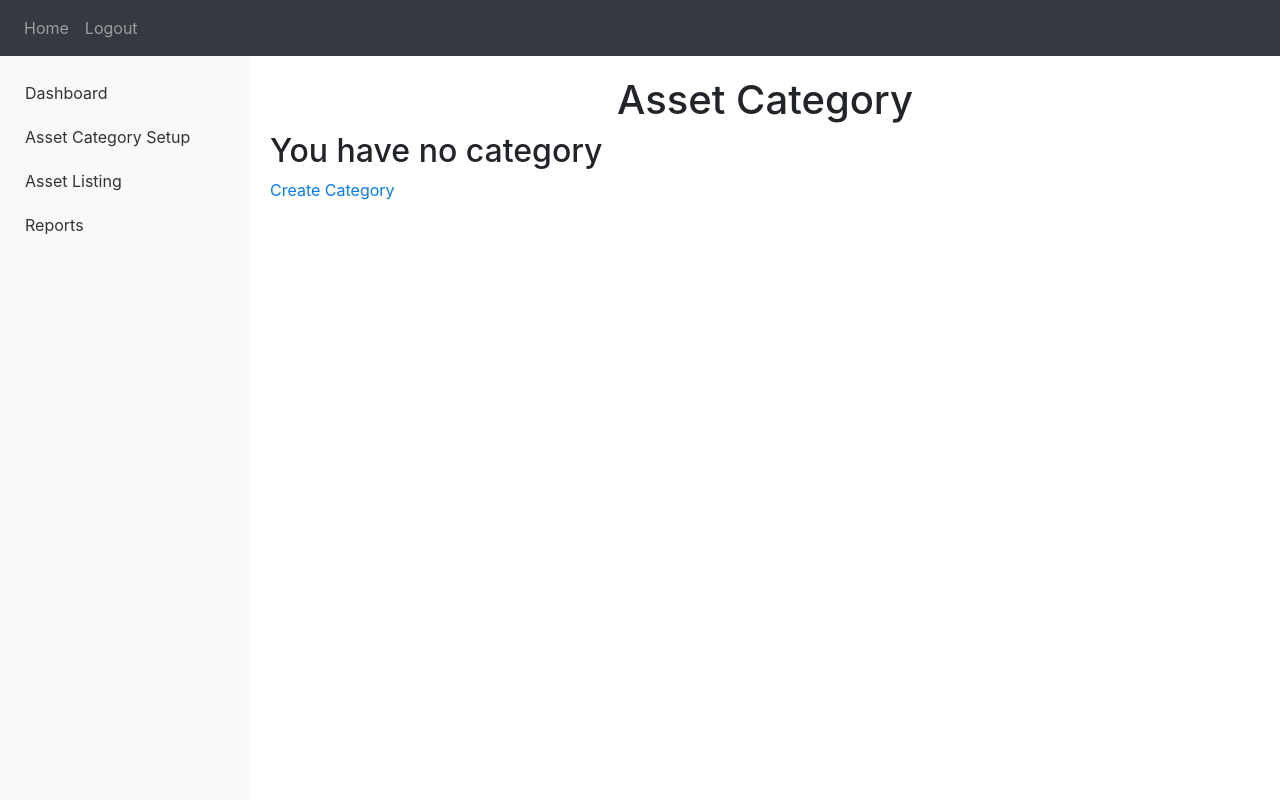
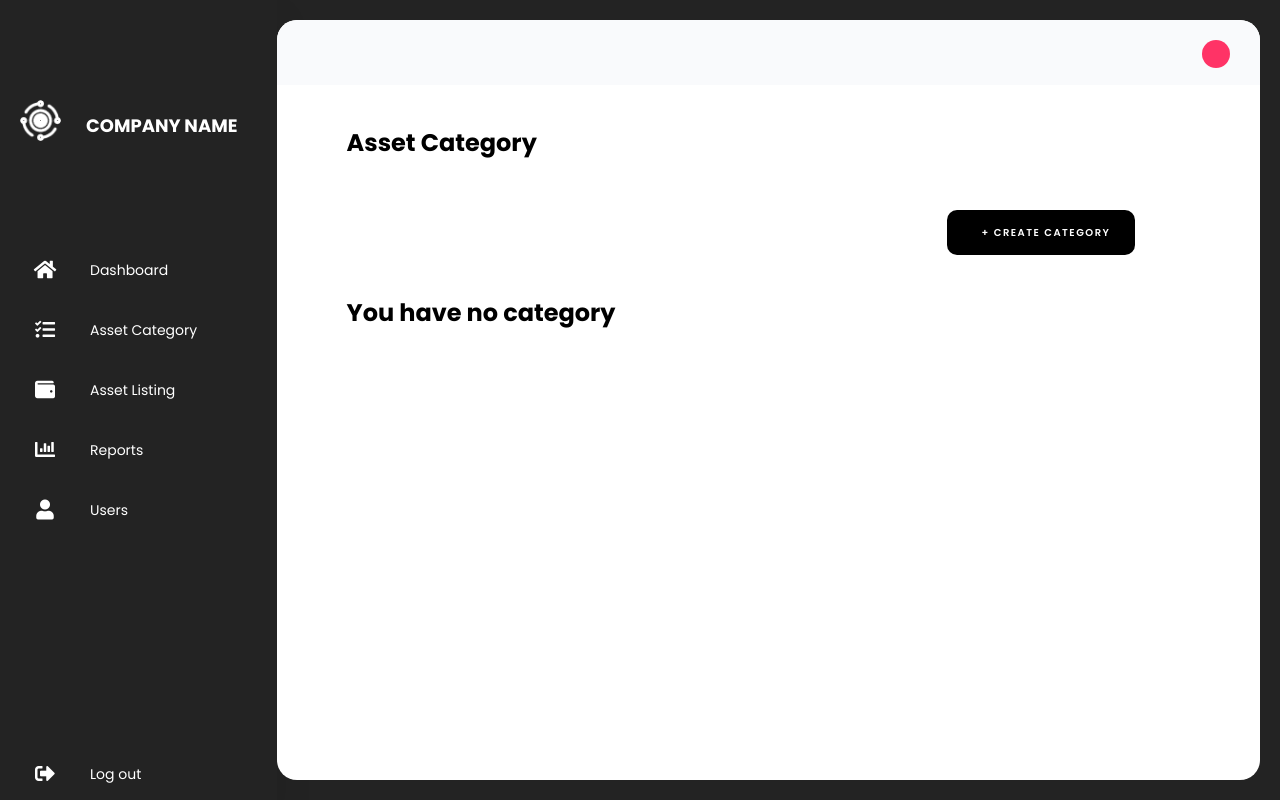
Before and after one commit to Ayushkabra09/Asset_Management_with_Depreciation, a Flask app: page /assetCategory in a window 1280 px wide. Run offline with Flask 3, Linux system fonts and the light colour scheme; the visitor is signed in with stand-in values (Sample User, id 1); data that the repository does not hold is empty; some libraries are stand-ins or nearby versions.

Commit message:
Ui changes

```diff
--- /dev/null
+++ b/website/static/index.css
@@ -0,0 +1,246 @@
+/*  import google fonts */
+@import url("https://fonts.googleapis.com/css2?family=Poppins:wght@400;500;600;700");
+*{
+  margin: 0;
+  padding: 0;
+  outline: none;
+  border: none;
+  text-decoration: none;
+  box-sizing: border-box;
+  font-family: "Poppins", sans-serif;
+}
+body{
+  background: #232323;
+}
+ul, ol {
+    list-style-type: none;
+}
+.container{
+  display: flex;
+}
+nav{
+  position: relative;
+  top: 0;
+  bottom: 0;
+  height: 100vh;
+  left: 0;
+  background: #232323;
+  width: 360px;
+  overflow: hidden;
+  box-shadow: 0 20px 35px rgba(0, 0, 0, 0.1);
+}
+.logo{
+  text-align: center;
+  display: flex;
+
+}
+.logo img{
+    width: 41.054px;
+    height: 41.055px;
+  border-radius: 50%;
+}
+.logo span{
+  font-weight: bold;
+  padding-left: 15px;
+  font-size: 18px;
+  text-transform: uppercase;
+}
+a{
+  position: relative;
+  color: #FFFFFF;
+  font-size: 14px;
+  display: table;
+  width: 280px;
+  padding: 10px;
+}
+nav .fas{
+  position: relative;
+  width: 70px;
+  height: 40px;
+  top: 14px;
+  font-size: 20px;
+  text-align: center;
+}
+.company-list{
+    margin-top: 90px;
+    margin-left: 10px;
+}
+.first-list{
+    margin-top: 85px;
+}
+.nav-item{
+  position: relative;
+  top: 12px;
+  margin-left: 10px;
+}
+a:hover{
+  background: #eee;
+  color: #232323;
+}
+.logo:hover{
+    background: #232323;
+    color: #eee;
+    transform: scale(1.1);
+}
+.logout{
+  position: absolute;
+  bottom: 0;
+}
+
+/* Main Section */
+.main{
+  position: relative;
+  /* padding: 20px; */
+  width: 100%;
+  margin-top: 20px;
+  margin-right: 20px;
+  margin-bottom: 20px;
+  background-color: #FFF;
+  border-radius: 20px;
+
+}
+.main-top{
+  display: flex;
+  height: 65px;
+  width: inherit;
+  background-color: #F9FAFC;
+  border-top-left-radius: 20px;
+  border-top-right-radius: 20px;
+}
+.main-top img{
+  position: absolute;
+  right: 0;
+  margin: 20px 30px;
+  cursor: pointer;
+}
+.main-skills{
+
+  margin-top: 40px;
+  margin-left: 70px;
+}
+.main-skills .card{
+  width: 25%;
+  margin: 10px;
+  background: #fff;
+  text-align: center;
+  border-radius: 20px;
+  padding: 10px;
+  box-shadow: 0 20px 35px rgba(0, 0, 0, 0.1);
+}
+.main-skills .card h3{
+  margin: 10px;
+  text-transform: capitalize;
+}
+.main-skills .card p{
+  font-size: 12px;
+}
+.main-skills .card button{
+  background: orangered;
+  color: #fff;
+  padding: 7px 15px;
+  border-radius: 10px;
+  margin-top: 15px;
+  cursor: pointer;
+}
+.main-skills .card button:hover{
+  background: rgba(223, 70, 15, 0.856);
+}
+.main-skills .card i{
+  font-size: 22px;
+  padding: 10px;
+}
+
+/* Courses */
+.main-course{
+  margin-top:20px ;
+  text-transform: capitalize;
+}
+.course-box{
+  width: 100%;
+  height: 300px;
+  padding: 10px 10px 30px 10px;
+  margin-top: 10px;
+  background: #fff;
+  border-radius: 10px;
+  box-shadow: 0 20px 35px rgba(0, 0, 0, 0.1);
+}
+.course-box ul{
+  list-style: none;
+  display: flex;
+}
+.course-box ul li{
+  margin: 10px;
+  color: gray;
+  cursor: pointer;
+}
+.course-box ul .active{
+  color: #000;
+  border-bottom: 1px solid #000;
+}
+.course-box .course{
+  display: flex;
+}
+.box{
+  width: 33%;
+  padding: 10px;
+  margin: 10px;
+  border-radius: 10px;
+  background: rgb(235, 233, 233);
+  box-shadow: 0 20px 35px rgba(0, 0, 0, 0.1);
+}
+.box p{
+  font-size: 12px;
+  margin-top: 5px;
+}
+.box button{
+  background: #000;
+  color: #fff;
+  padding: 7px 10px;
+  border-radius: 10px;
+  margin-top: 3rem;
+  cursor: pointer;
+}
+.box button:hover{
+  background: rgba(0, 0, 0, 0.842);
+}
+.box i{
+  font-size: 7rem;
+  float: right;
+  margin: -20px 20px 20px 0;
+}
+.html{
+  color: rgb(25, 94, 54);
+}
+.css{
+  color: rgb(104, 179, 35);
+}
+.js{
+  color: rgb(28, 98, 179);
+}
+
+.button-black{
+    width: fit-content;
+    height: 45px;
+    background-color: #000;
+    border-radius: 10px;
+    margin-top: 50px;
+    margin-bottom: 40px;
+    margin-left: 600px;
+    align-items: center;
+    padding: 8px 25px 12px 35px;
+}
+.button-black-inner-div{
+    display: flex;
+    flex-direction: column;
+}
+
+.button-text{
+    color: #FFF;
+    font-size: 10px;
+    font-style: normal;
+    font-weight: 600;
+    line-height: normal;
+    letter-spacing: 1.5px;
+    text-transform: uppercase;
+
+}
--- a/website/templates/asset_category.html
+++ b/website/templates/asset_category.html
@@ -1,7 +1,15 @@
-{% extends "base.html" %}
+{% extends "base_admin.html" %}
 {% block title %}Asset Category{% endblock %}
+{% block pageHeading %}Asset Category{% endblock %}
 {% block content %}
-  <h1 align="center">Asset Category</h1>
+
+
+    <!-- Button to open the popup form -->
+    <div class="button-black" onclick="create_category_pop()">
+
+       <span class="button-text">+ create category</span>
+
+    </div>
 
   {% if categories %}
     {% set headers = ("Category", "Description", "Created By") %}
@@ -19,10 +27,13 @@
     <h2>You have no category</h2>
   {% endif %}
 
-  <!-- Button to open the popup form -->
-  <a href="{{ url_for('views.create_asset_category') }}" target="_blank">Create Category</a>
+
 
   <script>
+
+    function create_category_pop(){
+      window.open('{{ url_for('views.create_asset_category') }}', '_blank')
+    }
   function openPopup(itemId) {
     // Perform the necessary logic to open the edit or view popup
     // You can use the itemId parameter to fetch the relevant data for the popup
--- /dev/null
+++ b/website/templates/base_admin.html
@@ -0,0 +1,61 @@
+<!DOCTYPE html>
+<html lang="en">
+<head>
+  <meta charset="UTF-8" />
+  <title>{% block title %}Home{% endblock %}</title>
+  <link rel="stylesheet" href="../static/index.css" />
+  <!-- Font Awesome Cdn Link -->
+  <link rel="stylesheet" href="https://cdnjs.cloudflare.com/ajax/libs/font-awesome/5.15.4/css/all.min.css"/>
+</head>
+<body>
+  <div class="container">
+    <nav>
+      <ul>
+        <li class="company-list"><a href="#" class="logo">
+          <img src="../static/images/Group 7010.png" alt="">
+          <span class="nav-item">Company Name</span>
+        </a></li>
+        <li class="first-list"><a href="{{ url_for('views.home') }}">
+          <i class="fas fa-home"></i>
+          <span class="nav-item">Dashboard</span>
+        </a></li>
+        <li><a href="{{ url_for('views.asset_category') }}">
+          <i class="fas fa-tasks"></i>
+          <span class="nav-item">Asset Category</span>
+        </a></li>
+        <li><a href="{{ url_for('views.asset_listing') }}">
+          <i class="fas fa-wallet"></i>
+          <span class="nav-item">Asset Listing</span>
+        </a></li>
+        <li><a href="{{ url_for('views.reports') }}">
+          <i class="fas fa-chart-bar"></i>
+          <span class="nav-item">Reports</span>
+        </a></li>
+        <li><a href="">
+          <i class="fas fa-user"></i>
+          <span class="nav-item">Users</span>
+        </a></li>
+
+        <li><a href="/logout" class="logout">
+          <i class="fas fa-sign-out-alt"></i>
+          <span class="nav-item">Log out</span>
+        </a></li>
+      </ul>
+    </nav>
+
+
+    <section class="main">
+      <div class="main-top">
+        <img src="../static/images/bg.svg" alt="Downloaded Icon">
+
+      </div>
+      <div class="main-skills">
+        <h1 align="left">{% block pageHeading %}Page Heading{% endblock %}</h1>
+        {% block content %} {% endblock %}
+      </div>
+
+
+    </section>
+  </div>
+</body>
+</html>
--- a/website/templates/home.html
+++ b/website/templates/home.html
@@ -1,4 +1,5 @@
-{% extends "base.html" %}
+{% extends "base_admin.html" %}
 {% block title %} Home {% endblock %}
+{% block pageHeading %}Dashboard{% endblock %}
 {% block content %} <h1>This is a Home page</h1>
 {% endblock %}
--- a/website/templates/report_listing.html
+++ b/website/templates/report_listing.html
@@ -1,7 +1,7 @@
-{% extends "base.html" %}
+{% extends "base_admin.html" %}
 {% block title %}Reports{% endblock %}
+{% block pageHeading %}Reports{% endblock %}
 {% block content %}
-  <h1 align="center">Reports</h1>
 
   {% if reports %}
     {% set headers = ("Report Title","Description") %}
--- a/website/views.py
+++ b/website/views.py
@@ -2,6 +2,7 @@ from flask import Blueprint, render_template, request, flash, redirect, url_for,
 from flask_login import login_required, current_user
 from .models import AssetCategory, Asset, User, Report
 from . import db
+from .auth import logout
 
 views = Blueprint('views', __name__)
 # Retrieve the organization ID from the session
@@ -54,6 +55,9 @@ def create_asset_category():
 @login_required
 def asset_listing():
     organization_id = session.get('organization_id')
+    print(organization_id)
+    if not organization_id:
+         return logout()
 
     assets = Asset.query.filter_by(asset_organization_id=organization_id).all()
     return render_template("asset_listing.html", user=current_user, assets=assets, User = User, AssetCategory = AssetCategory, organization_id = organization_id)
@@ -117,3 +121,9 @@ def reports():
 
     reports = Report.query.all()
     return render_template("report_listing.html", user=current_user, reports=reports, User = User)
+
+
+@views.route('/sample')
+
+def sammple():
+    return render_template("base_admin.html")
```
Also changed, not shown: website/static/global.css (added, +42 -0 lines), website/templates/asset_listing.html (+9 -3 lines), website/static/images/Group 7010.png (added), website/static/images/bg.svg (added).
